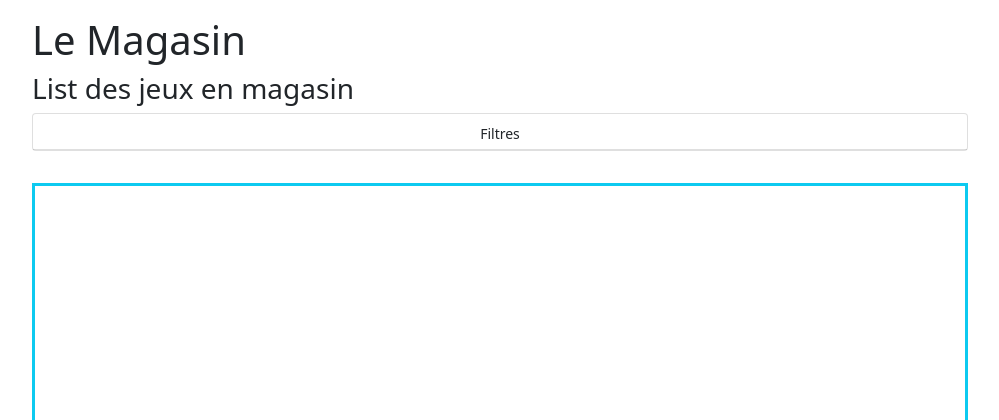
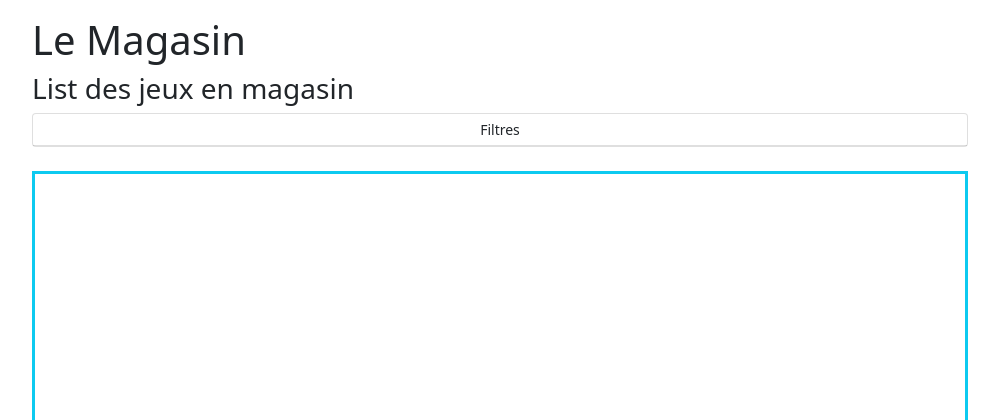
Before and after one commit to gillesdiacon/amusebar, a PHP site: page /shop.php in a window 1280 px wide. Shown: the part 66-486 px from the top of the page, without its empty margins (140-1139 px from the left). Run offline with PHP 8.4, Linux system fonts and the light colour scheme; some libraries are stand-ins or nearby versions.

Commit message:
gdi: fix shop page layout

```diff
--- a/shop.php
+++ b/shop.php
@@ -31,7 +31,7 @@
                 </div>
             </div>
             <div class="row">
-                <div class="col h3">
+                <div class="col">
                     <div class="card">
                         <div class="col">
                             <div class="card-header p-0 bg-transparent">
```
